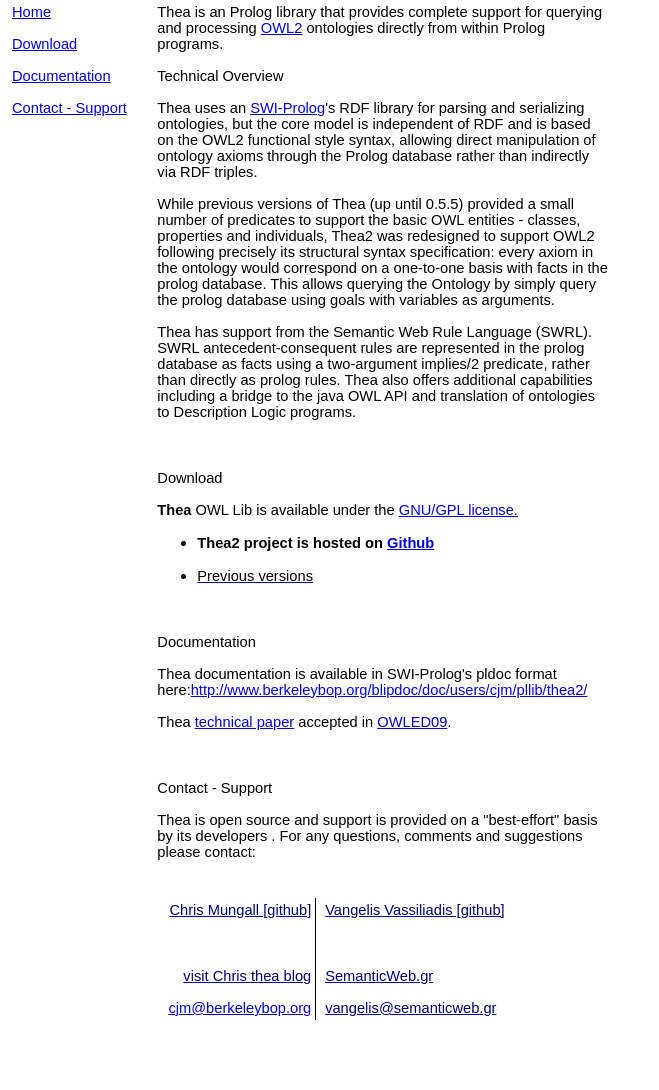
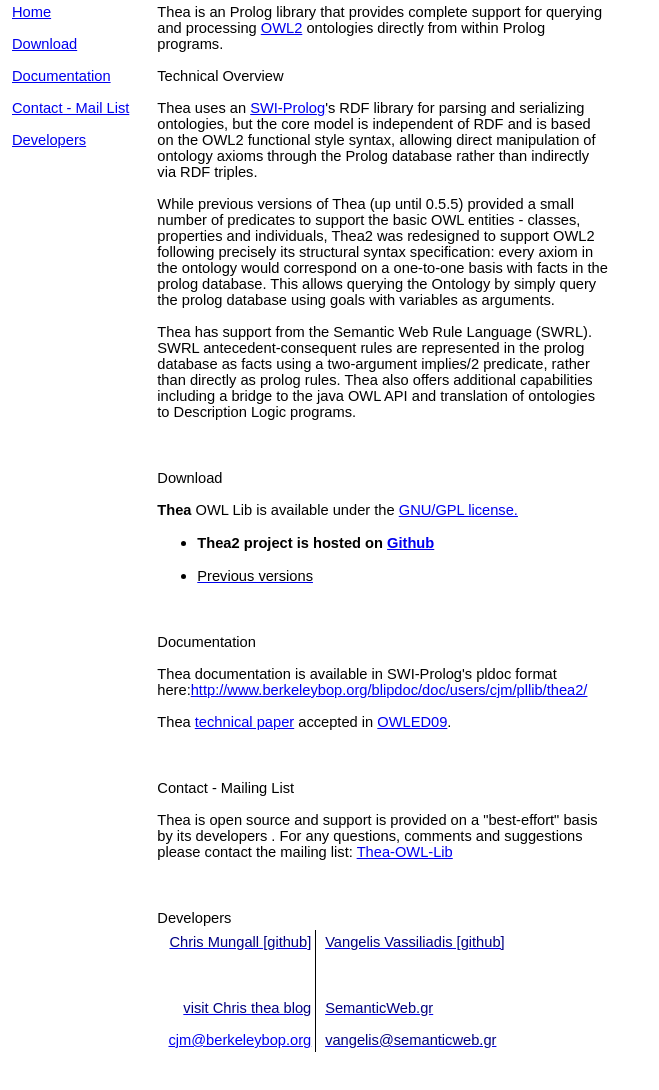
Before and after one commit to vangelisv/thea, a plain HTML site: page index.html in a window 1280 px wide. Shown: the part 112-1202 px from the top of the page, without its empty margins (0-659 px from the left). Drawn offline with Linux system fonts and the light colour scheme.

Commit message:
mail-list

```diff
--- a/index.html
+++ b/index.html
@@ -36,8 +36,8 @@
 			<P STYLE="margin-bottom: 0.2cm; border: none; padding: 0cm"><A HREF="http://www.semanticweb.gr/thea"><FONT FACE="Microsoft Sans Serif, sans-serif"><FONT SIZE=2 STYLE="font-size: 11pt">Home</FONT></FONT></A></P>
 			<P STYLE="margin-bottom: 0.2cm; border: none; padding: 0cm"><A HREF="#downloads"><FONT FACE="Microsoft Sans Serif, sans-serif"><FONT SIZE=2 STYLE="font-size: 11pt">Download</FONT></FONT></A></P>
 			<P STYLE="margin-bottom: 0.2cm; border: none; padding: 0cm"><A HREF="#documentation"><FONT FACE="Microsoft Sans Serif, sans-serif"><FONT SIZE=2 STYLE="font-size: 11pt">Documentation</FONT></FONT></A></P>
-			<P STYLE="border: none; padding: 0cm"><A HREF="#contact"><FONT FACE="Microsoft Sans Serif, sans-serif"><FONT SIZE=2 STYLE="font-size: 11pt">Contact
-			- Support</FONT></FONT></A></P>
+			<P STYLE="border: none; padding: 0cm"><A HREF="#contact"><FONT FACE="Microsoft Sans Serif, sans-serif"><FONT SIZE=2 STYLE="font-size: 11pt">Contact - Mail List</FONT></FONT></A></P>
+			<P STYLE="border: none; padding: 0cm"><A HREF="#developers"><FONT FACE="Microsoft Sans Serif, sans-serif"><FONT SIZE=2 STYLE="font-size: 11pt">Developers</FONT></FONT></A></P>
 		</TD>
 		<TD WIDTH=149 BGCOLOR="#cc6633">
 			<P ALIGN=CENTER><FONT FACE="Courier New, monospace"><FONT SIZE=6 STYLE="font-size: 26pt">&Iuml;<FONT SIZE=6 STYLE="font-size: 22pt">:-</FONT></FONT></FONT></P>
@@ -134,13 +134,17 @@
 			</P>
 			<P ALIGN=LEFT STYLE="margin-bottom: 0cm; border: none; padding: 0cm"><A NAME="contact"></A>
 			<FONT FACE="Microsoft Sans Serif, sans-serif"><FONT SIZE=2 STYLE="font-size: 11pt">Contact
-			- Support</FONT></FONT></P>
+			- Mailing List</FONT></FONT></P>
 			<P ALIGN=LEFT STYLE="margin-bottom: 0cm; border: none; padding: 0cm">
 			<FONT FACE="Microsoft Sans Serif, sans-serif"><FONT SIZE=2 STYLE="font-size: 11pt">Thea
 			is open source and support is provided on a &quot;best-effort&quot;
 			basis by its developers . For any questions, comments and
-			suggestions please contact:</FONT></FONT></P>
+			suggestions please contact the mailing list: <A HREF="http://groups.google.com/group/thea-owl-lib">Thea-OWL-Lib</A></FONT></FONT></P>
+			<FONT FACE="Microsoft Sans Serif, sans-serif"><FONT SIZE=2 STYLE="font-size: 11pt"></FONT></FONT></P>
 			<P ALIGN=LEFT STYLE="border: none; padding: 0cm"><BR>
+			</P>
+			<P ALIGN=LEFT STYLE="margin-bottom: 0cm; border: none; padding: 0cm"><A NAME="developers"></A>
+			<FONT FACE="Microsoft Sans Serif, sans-serif"><FONT SIZE=2 STYLE="font-size: 11pt">Developers</FONT></FONT></P>
 			</P>
 		</TD>
 	</TR>
```
